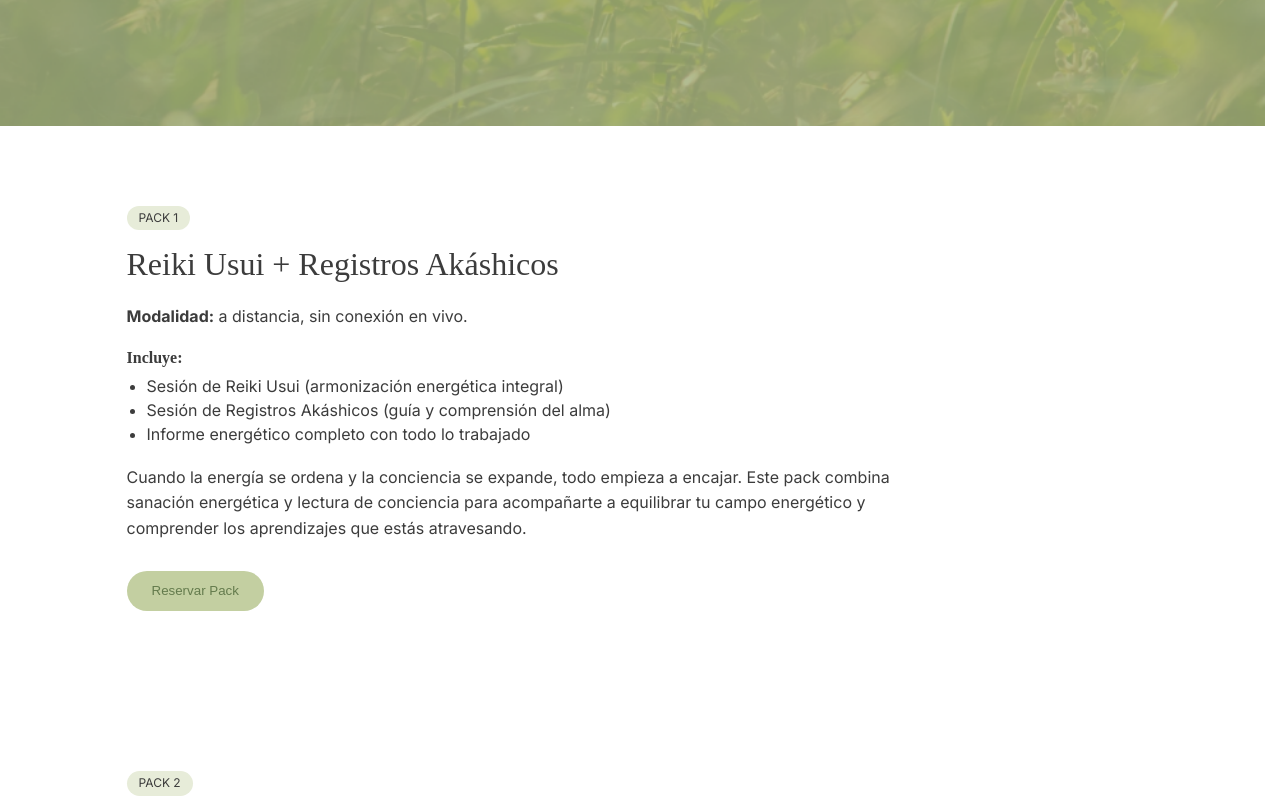
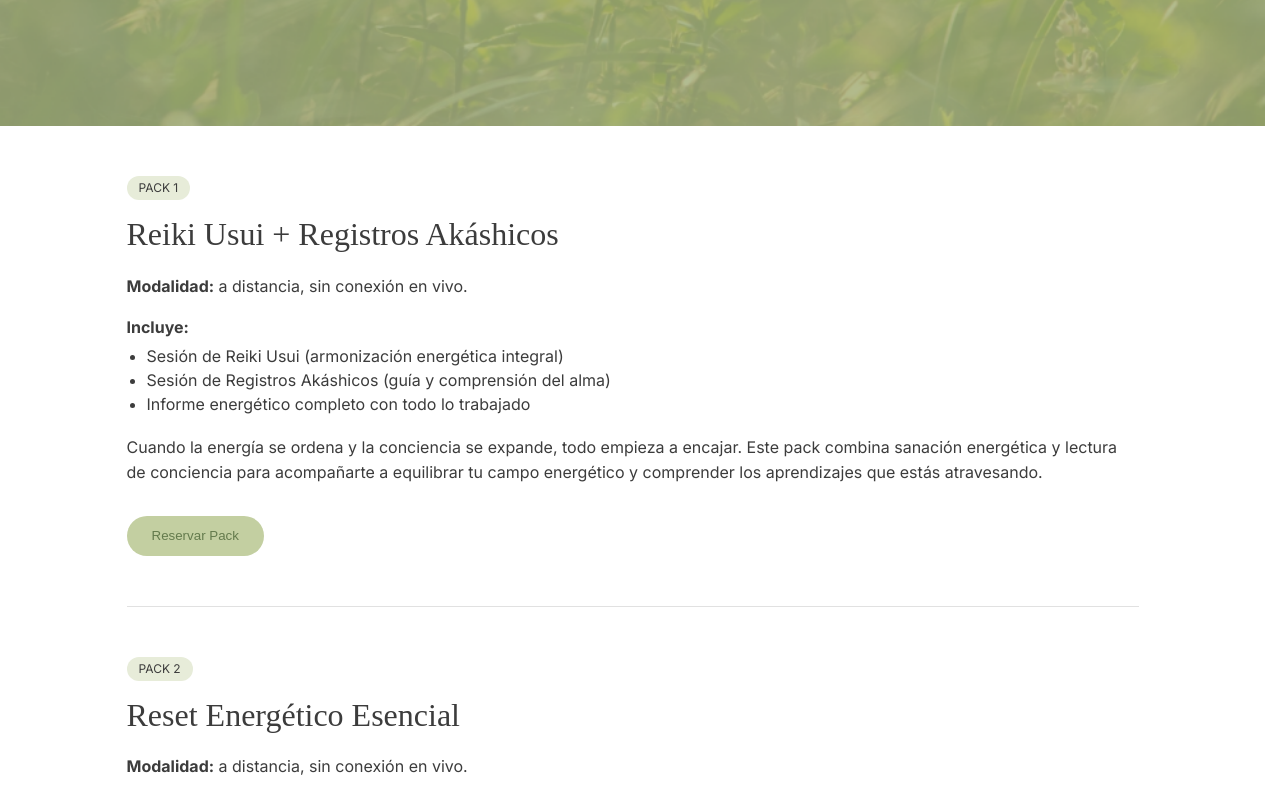
Before and after one commit to AlexisBazila/bellezadelser, a React (Vite) app: page /packs in a window 1280 px wide. Shown: the part 680-1479 px from the top of the page. Built offline with nearby package versions, Linux system fonts and the light colour scheme; a small style sheet from the web is missing; a web font is replaced by a local one.

Commit message:
ajuste en packs

```diff
--- a/src/components/PackCard/PackCard.css
+++ b/src/components/PackCard/PackCard.css
@@ -1,11 +1,13 @@
 .pack-card {
-  padding: 80px 10%;
   background-color: #fff;
   color: #3c3c3c;
+  border-bottom: #3c3c3c27 solid 1px;
+  margin: 0 10%;
 }
 
 .pack-container {
-  max-width: 800px;
+  max-width: 1000px;
+  margin: 50px 0;
 }
 
 /* Código */
@@ -35,6 +37,9 @@
 }
 
 /* Incluye */
+.pack-includes {
+  font-family: "Inter", sans-serif;
+}
 .pack-includes ul {
   margin-top: 10px;
   padding-left: 20px;
--- a/src/layouts/navBar/NavBar.jsx
+++ b/src/layouts/navBar/NavBar.jsx
@@ -130,6 +130,9 @@ function NavBar() {
                     </Link>
                     <Link to="/sesiones/acompañamiento" onClick={closeMegaMenu}>
                       Acompañamiento
+                    </Link>
+                    <Link to="/packs" onClick={closeMegaMenu}>
+                      Packs
                     </Link>
                   </div>
 
```
